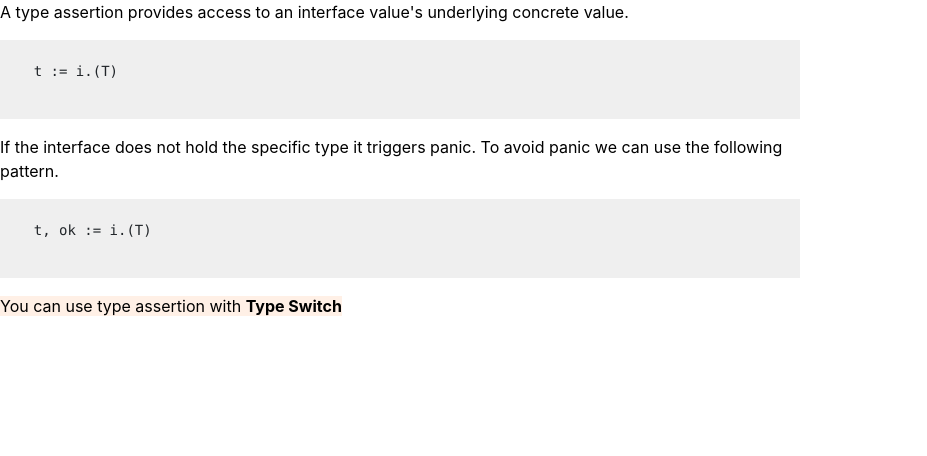
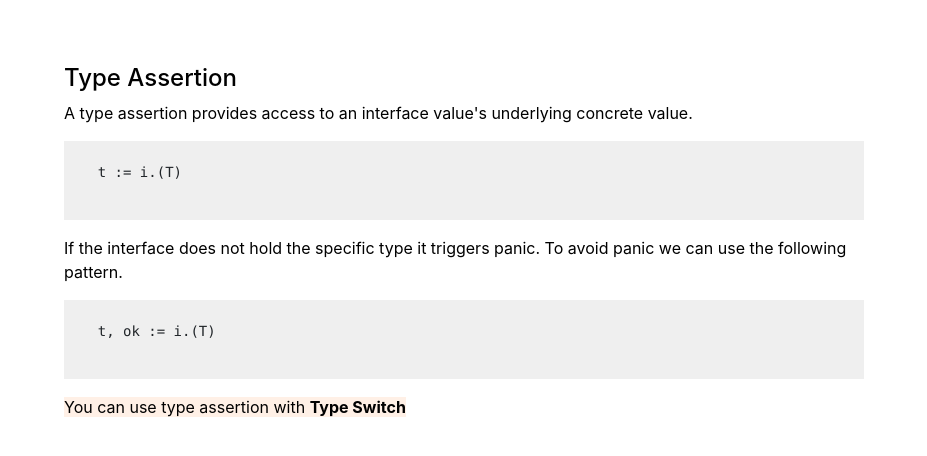
Before and after one commit to MarkSaravi/zoomable-documents, a React (Create React App) app: page /golang in a window 1280 px wide. Shown: the top 456 px of the page, without its empty margins (0-927 px from the left). Built offline with nearby package versions, Linux system fonts and the light colour scheme.

Commit message:
adding main title

```diff
--- a/src/components/Zooamble.tsx
+++ b/src/components/Zooamble.tsx
@@ -54,7 +54,7 @@ const ZoomableContainer: React.FC<Props> = (props: Props) => {
     }, [levels]);
 
     return (
-        <div style={{ width: '800px' }}>
+        <div style={{ width: '800px', margin: '64px' }}>
             <ZoomableView
                 sentences={sentences}
                 levels={levels}
--- a/src/data/golang.ts
+++ b/src/data/golang.ts
@@ -269,10 +269,18 @@ const typeassertion: Sentences = {
     id: 'type-assertion-id',
     sentences: [
         {
-            id: 'main-defenition',
+            id: 'type-assertion-title',
             positions: {
                 0: { after: FIRST_SENTENCE_ID },
                 1: { after: FIRST_SENTENCE_ID },
+            },
+            content: '<h4>Type Assertion</h4>'
+        },
+        {
+            id: 'main-defenition',
+            positions: {
+                0: { after: 'type-assertion-title' },
+                1: { after: 'type-assertion-title' },
             },
             content: 'A type assertion provides access to an interface value\'s underlying concrete value.'
         },
```
